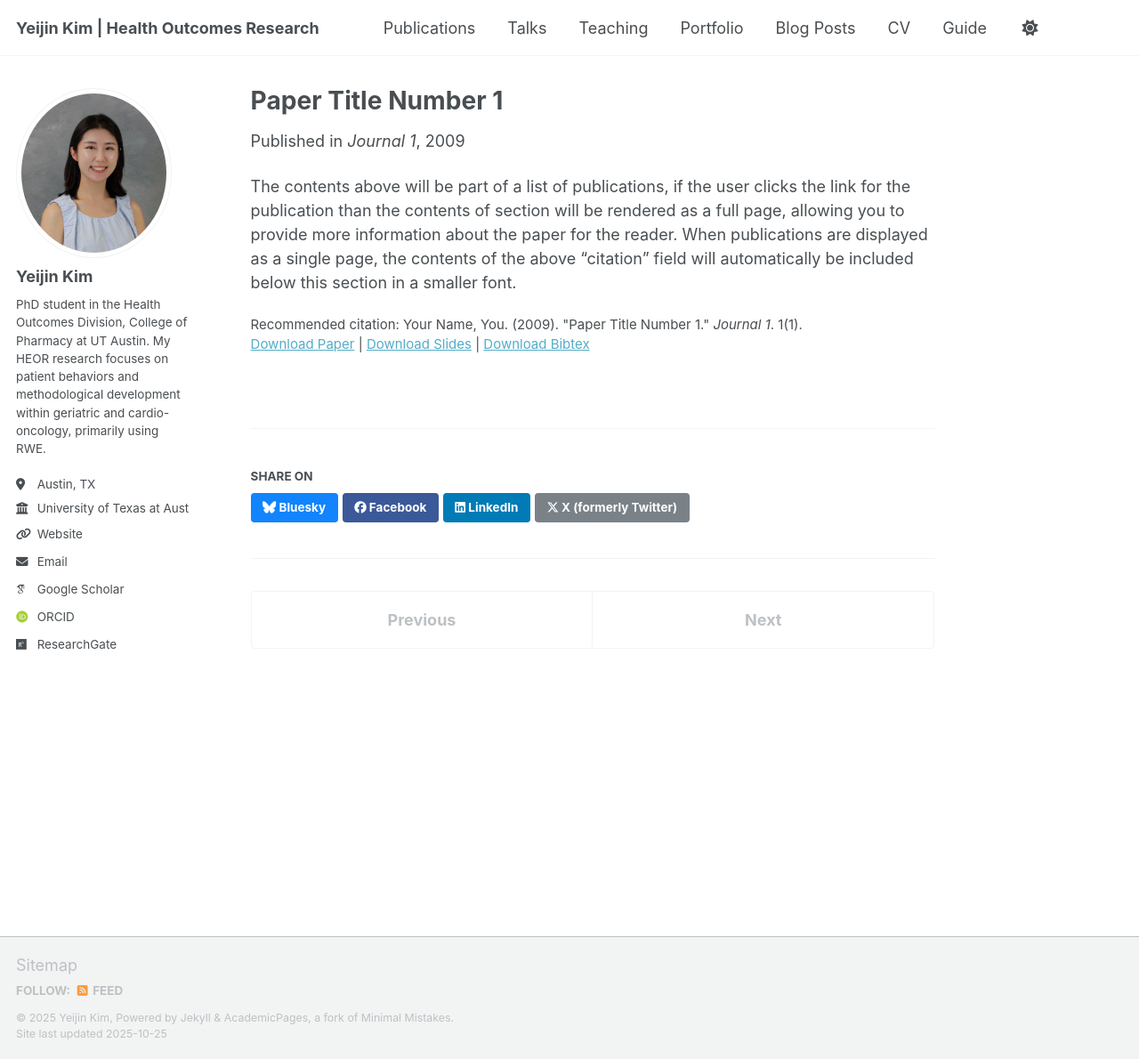
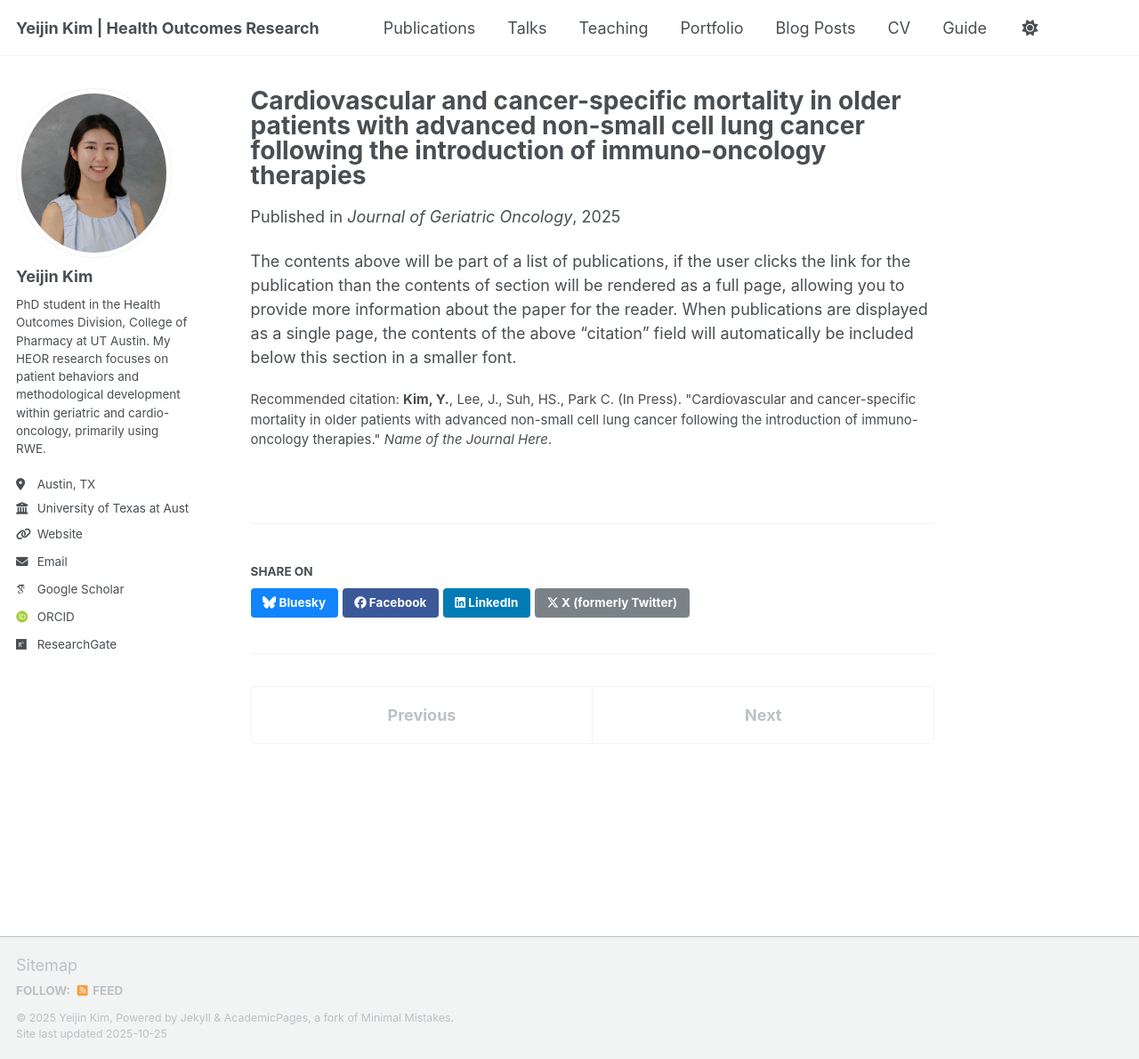
Before and after one commit to Yeijin/yeijin.github.io, a Jekyll site: the page built from _publications/2009-10-01-paper-title-number-1.md, in a window 1280 px wide and 1190 px high. Shown: the whole window at 89% size. Built offline with Jekyll 4.4.1, drawn with Linux system fonts in a browser that asks for light colours; some web fonts are replaced; a script that is not in the unit is left out.

Commit message:
Update 2009-10-01-paper-title-number-1.md

```diff
--- a/_publications/2009-10-01-paper-title-number-1.md
+++ b/_publications/2009-10-01-paper-title-number-1.md
@@ -1,14 +1,12 @@
 ---
-title: "Paper Title Number 1"
+title: "Cardiovascular and cancer-specific mortality in older patients with advanced non-small cell lung cancer following the introduction of immuno-oncology therapies"
 collection: publications
 category: manuscripts
-permalink: /publication/2009-10-01-paper-title-number-1
-excerpt: 'This paper is about the number 1. The number 2 is left for future work.'
-date: 2009-10-01
-venue: 'Journal 1'
-slidesurl: 'https://academicpages.github.io/files/slides1.pdf'
-paperurl: 'https://academicpages.github.io/files/paper1.pdf'
-bibtexurl: 'https://academicpages.github.io/files/bibtex1.bib'
-citation: 'Your Name, You. (2009). &quot;Paper Title Number 1.&quot; <i>Journal 1</i>. 1(1).'
+permalink: /publication/nsclc_io
+excerpt: 'This study aimed to evaluate mortality patterns and causes of death among older patients with advanced NSCLC before and after the introduction of I-O therapies in the United States, while also investigating factors associated with competing risks of NSCLC-specific and other cause-specific deaths in both periods. This study identified significant reductions in CVD- and NSCLC-related mortality during the post-IO period compared to the pre-IO period among older patients with advanced NSCLC.'
+date: 2025-10-07
+venue: 'Journal of Geriatric Oncology'
+paperurl: #'https://academicpages.github.io/files/paper1.pdf'
+citation: '<b>Kim, Y.</b>, Lee, J., Suh, HS., Park C. (In Press). "Cardiovascular and cancer-specific mortality in older patients with advanced non-small cell lung cancer following the introduction of immuno-oncology therapies." <i>Name of the Journal Here</i>.'
 ---
 The contents above will be part of a list of publications, if the user clicks the link for the publication than the contents of section will be rendered as a full page, allowing you to provide more information about the paper for the reader. When publications are displayed as a single page, the contents of the above "citation" field will automatically be included below this section in a smaller font.
```
